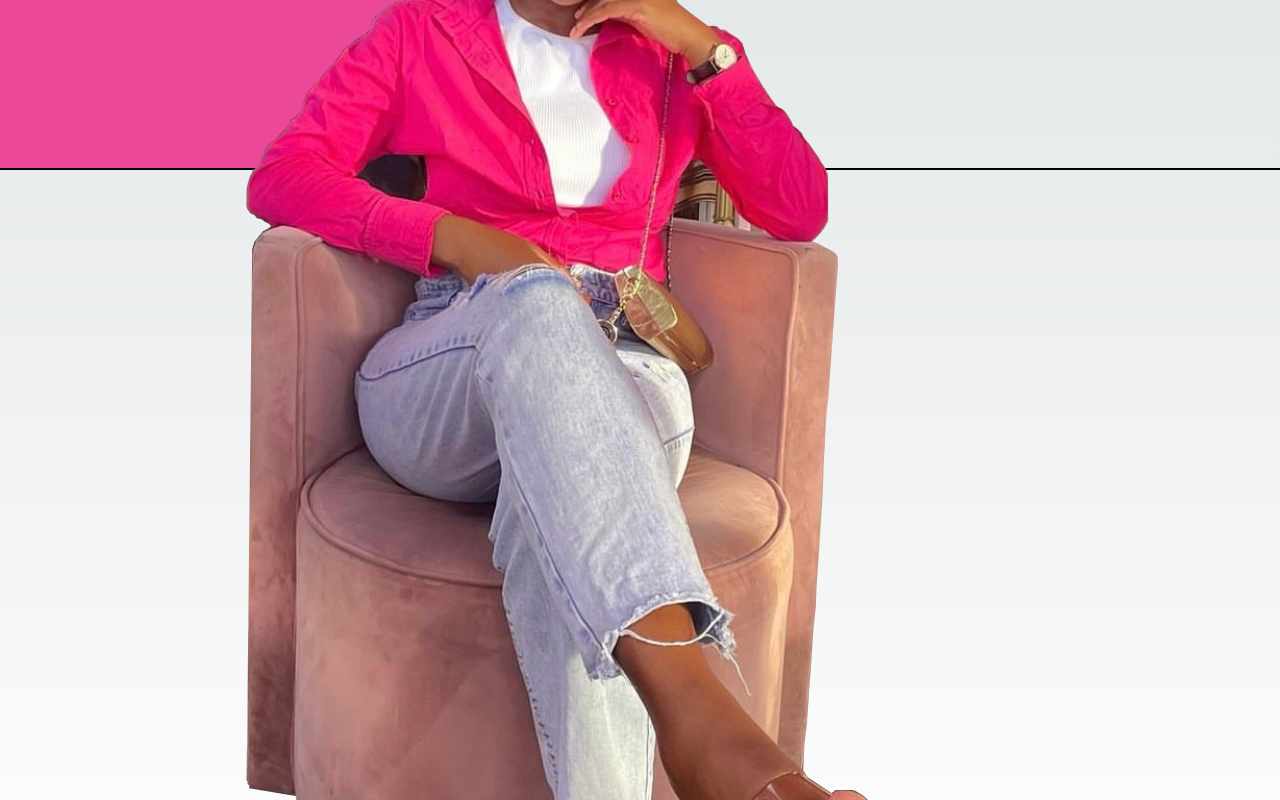
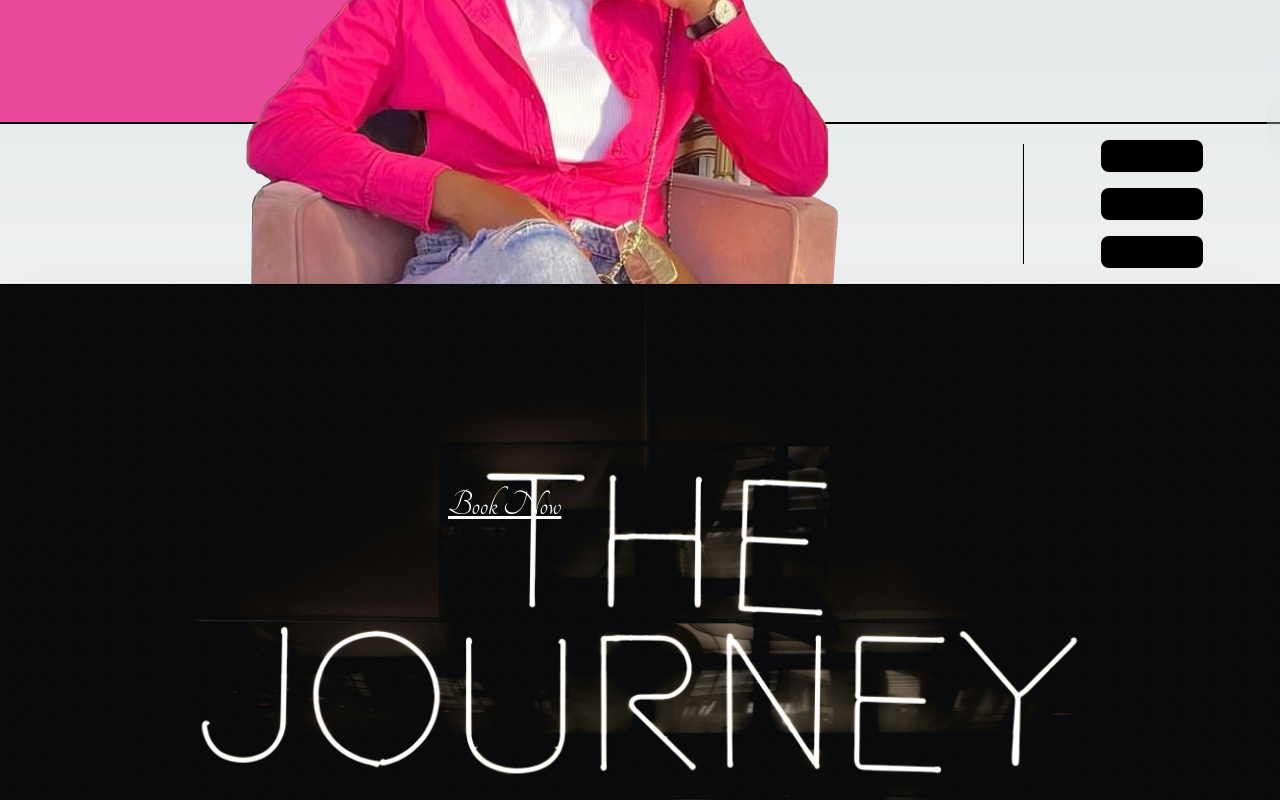
Before and after one commit to enock-chi/theparlour, a Next.js app: page / in a window 1280 px wide. Shown: the part 560-1360 px from the top of the page. Built offline with nearby package versions, Linux system fonts and the light colour scheme.

Commit message:
design revamp

```diff
--- a/app/layout.js
+++ b/app/layout.js
@@ -1,6 +1,7 @@
 import { Tangerine } from "next/font/google";
 import "./globals.css";
 import { Navbar } from "@/components/Navbar";
+import "bootstrap-icons/font/bootstrap-icons.css";
 
 const inter = Tangerine({ subsets: ["latin"], weight: ['400', '700']});
 
--- a/app/page.js
+++ b/app/page.js
@@ -5,14 +5,14 @@ import { Welcoming } from "@/section/Welcoming"
 export default function Home() {
   return (
     <div className="flex flex-col w-full h-auto pt-[11vh]">
-      <div className="relative w-1/2 h-[80vh] bg-pink-500">
+      <div className="relative w-1/2 h-[74.2vh] bg-pink-500">
           <div className="absolute top-[2vh] px-[15vw] flex flex-col justify-center bg-white w-[70vw] h-[15vh] border border-pink-500 left-[14vw] rounded-lg">
             <h3 className='font-extrabold text-[1.4rem] text-pink-500'>Tamia&apos;s</h3>
             <h3 className='font-extrabold text-[1.4rem] bg-pink-500 h-[5vh] align-center text-right pr-[2vw] rounded-lg pt-[0.5vh]'> Beauty</h3>
             <h3 className='font-extrabold text-[1.4rem] text-pink-500'>Parlour</h3>
           </div>
       </div>
-      <div className="w-[100vw] absolute pt-[22.5vh]">
+      <div className="w-[100vw] absolute pt-[16.9vh]">
         <Image alt='banner' src={banner} className=" right-[1vh]" />
       </div>
       <Welcoming />
--- a/components/Drawer.jsx
+++ b/components/Drawer.jsx
@@ -14,13 +14,13 @@ const Drawer = ({isVisible}) => {
   }
 
   return (
-    <div className='fixed z-100 top-[10.4vh] px-[10vw] pt-[7vh] w-[86vw] h-[80vh] backdrop-blur-lg right-[-85vw] ' style={menuStyle}>
+    <div className='fixed z-100 top-[10.6vh] px-[10vw] pt-[7vh] w-[86vw] h-[80vh] backdrop-blur-lg right-[-85vw] rounded-sm' style={menuStyle}>
     <div className='relative left-[27vw]'>
-      <i class="bi bi-clipboard2-fill text-black opacity-50 text-[3rem]"></i>
+      <i className="bi bi-clipboard2-fill text-black opacity-60 text-[3rem]"></i>
     </div>
       <ul className='space-y-[4vw]'>
         {navbar.map((item) => (
-          <li key={item.name} className='bg-black opacity-50 rounded-lg h-[4vh] pl-[3vw] py-[2vh] flex items-center'>
+          <li key={item.name} className='bg-black opacity-60 rounded-lg h-auto pl-[3vw] flex items-center'>
             <Link href={item.link} className='text-[1.8rem]'>
               {item.name}
             </Link>
@@ -28,7 +28,7 @@ const Drawer = ({isVisible}) => {
         ))}
       </ul>
 
-      <div className='relative w-[40vw] top-[13vh]  left-[13vw] flex space-x-[10vw] h-[5vh] rounded-lg pt-[0.7vh] bg-black opacity-50 items-center justify-center mt-[3vh]'>
+      <div className='relative w-[40vw] h-[5vh] top-[5vh] left-[13vw] flex space-x-[10vw] rounded-lg pt-[0.7vh] bg-black opacity-60 items-center justify-center mt-[3vh]'>
         <Link href={'#'}><i className="bi bi-tiktok "></i></Link>
         <Link href={'3'}><i className="bi bi-telephone-fill"></i></Link>
         <Link href={'3'}><i className="bi bi-instagram"></i></Link>
--- a/section/Welcoming.jsx
+++ b/section/Welcoming.jsx
@@ -1,13 +1,34 @@
 import React from 'react'
 import Image from 'next/image'
 import imge from "../public/images/IMG_7057.png"
+import bookingImg from "../public/images/IMG7056.jpg"
+import Link from 'next/link'
 
 
 export const Welcoming = () => {
   return (
     <div className='w-full h-screen flex flex-col items-center'>
-        <hr className='border border-black w-full border-[1px]' />
-
+        <hr className='border border-black border-[0.1px] w-full' />
+        <div className='w-full flex items-center justify-center pt-[2vh] pb-[2vh]'>
+          <div className='w-[80vw] h-auto border-r border-black'>
+              <h1 className='text-center text-black text-[2.2rem] font-extrabold'>Welcome to my Parlour </h1>
+              <h2 className='text-pink-500 text-center font-bold text-[1.5rem]'>
+                  <span className='text-teal-600'>Discover</span> the essence of bliss
+              </h2>
+              <p className='text-black text-center pl-[8vw] pr-[8vw] text-[1.3rem]'>
+                  Elevate your senses, embrace serenity, and unlock the radiant beauty the lies within
+              </p>
+          </div>
+          <div className='mx-auto w-[15vw] flex flex-col space-y-[2vh] justify-center items-center'>
+              <i className="bi bi-instagram bg-black w-[8vw] h-[4vh] flex items-center justify-center rounded-lg"></i>
+              <i className="bi bi-tiktok bg-black w-[8vw] h-[4vh] flex items-center justify-center rounded-lg"></i>
+              <i className="bi bi-telephone bg-black w-[8vw] h-[4vh] flex items-center justify-center rounded-lg"></i>
+          </div>
+        </div>
+        <div className='relative w-full border-t border-black shadow-2xl'>
+            <Image alt='The Journy is on' src={bookingImg} className=''/>
+            <Link className='absolute underline top-[24vh] text-white left-[35vw] text-[2.3rem]' href={"#"}>Book Now</Link>
+        </div>
 
     </div>
   )
```
Also changed, not shown: public/images/IMG7056.jpg (added), public/images/IMG7056.png (deleted).
